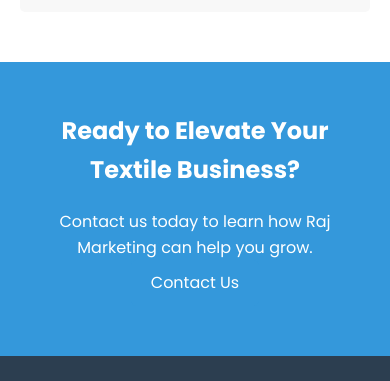
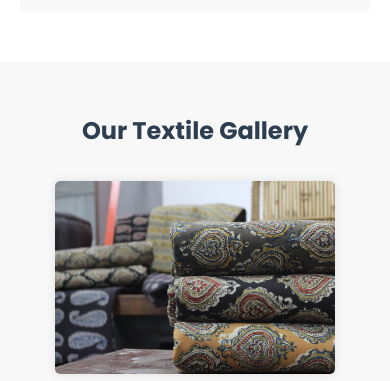
Before and after one commit to rajjoshi5/raj-marketing-website, a plain HTML site: page index.html in a window 390 px wide. Shown: the part 1850-2231 px from the top of the page. Drawn offline with Linux system fonts and the light colour scheme.

Commit message:
Added image gallery showcasing textile patterns

```diff
--- a/index.html
+++ b/index.html
@@ -71,7 +71,16 @@
             </div>
         </div>
     </section>
-
+    <section class="gallery">
+        <div class="container">
+            <h2>Our Textile Gallery</h2>
+            <div class="image-gallery">
+                <img src="images/Kalamkari-min.jpeg" alt="Kalamkari Textile Pattern" class="gallery-img">
+                <img src="images/Ikkat.jpg" alt="Ikkat Textile Pattern" class="gallery-img">
+                <img src="images/Handloom-Fabrics.png" alt="Handloom Fabrics" class="gallery-img">
+            </div>
+        </div>
+    </section>
     <section class="cta">
         <div class="container">
             <h2>Ready to Elevate Your Textile Business?</h2>
--- a/styles.css
+++ b/styles.css
@@ -171,4 +171,38 @@ footer {
     .footer-content > div {
         margin-bottom: 20px;
     }
+    .gallery {
+        padding: 50px 0;
+        background-color: #f8f8f8;
+    }
+
+    .gallery h2 {
+        text-align: center;
+        margin-bottom: 30px;
+        color: #2c3e50;
+    }
+
+    .image-gallery {
+        display: flex;
+        justify-content: space-around;
+        flex-wrap: wrap;
+    }
+
+    .gallery-img {
+        width: 30%;
+        margin-bottom: 20px;
+        border-radius: 5px;
+        box-shadow: 0 0 10px rgba(0,0,0,0.1);
+        transition: transform 0.3s ease;
+    }
+
+    .gallery-img:hover {
+        transform: scale(1.05);
+    }
+
+    @media (max-width: 768px) {
+        .gallery-img {
+            width: 80%;
+        }
+    }
 }
```
Also changed, not shown: images/Ikkat.jpg (added), images/Kalamkari-min.jpeg (added), 1 other file.
